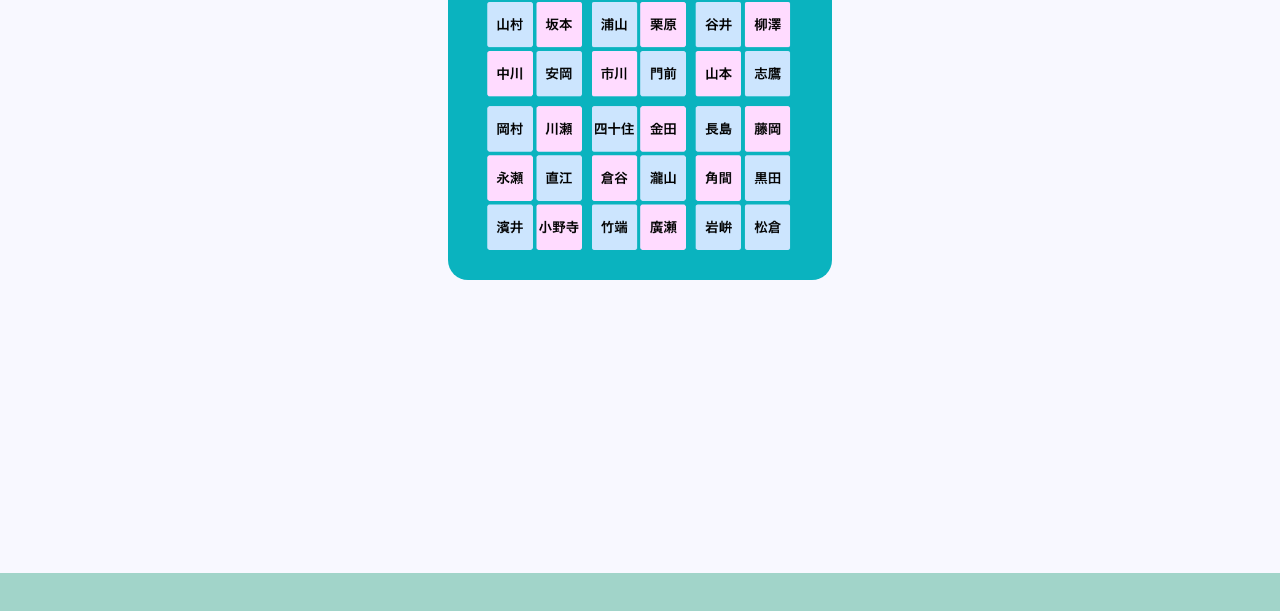
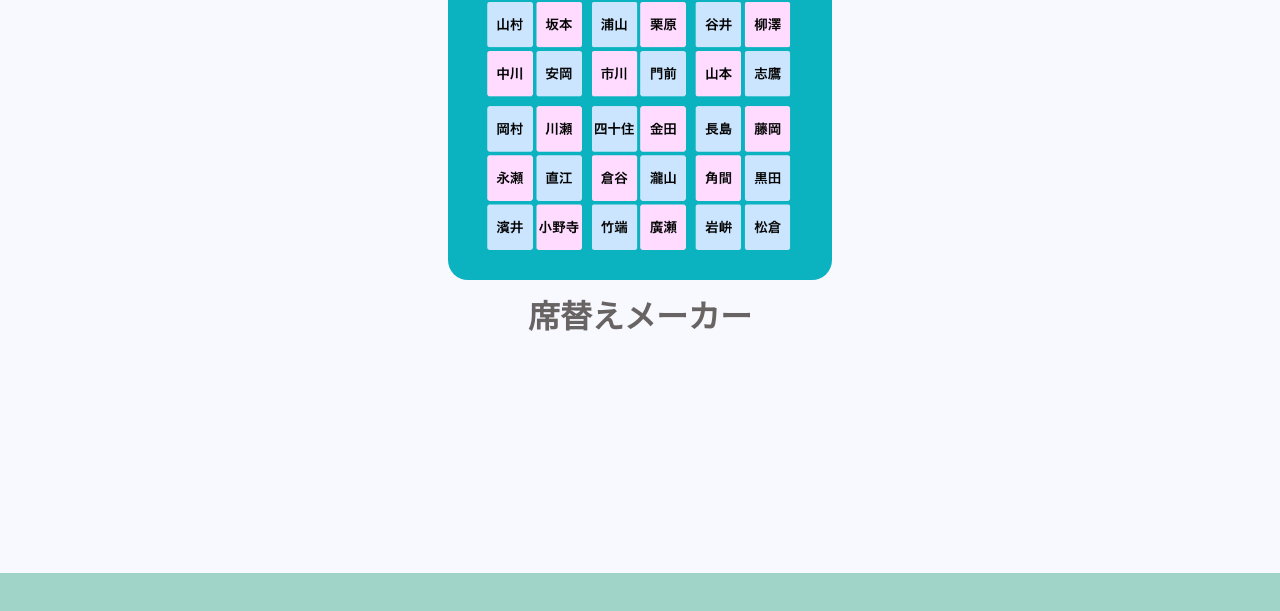
Before and after one commit to krpk1900/PortfolioSite, a Nuxt app: page / in a window 1280 px wide. Shown: the part 1707-2318 px from the top of the page. Built offline with nearby package versions, Linux system fonts and the light colour scheme; what vue-typer would draw is missing.

Commit message:
[Add] 席替えメーカーのタイトルを追加

```diff
--- a/pages/index.vue
+++ b/pages/index.vue
@@ -41,8 +41,19 @@
         <h2 class="div-title">Works</h2>
         <div class="works-item">
           <a href="https://sekigae.jp/" target="_blank">
-          <img class="sekigaemaker-img" src="/sekigae2.png" width="30%">
-        </a>
+            <img class="sekigaemaker-img" src="/sekigae2.png" width="30%">
+          </a>
+          <div class="text-center sekigaemaker-title">席替えメーカー</div>
+          <!--div class="text-center sekigaemaker-description">
+            生徒名と条件を入力するだけで座席の配置案を瞬時に出してくれるサービス。
+            ユーザー数は7,000人を突破。
+          </div-->
+
+
+          <!--v-card class="works-card" width="31%">
+            <v-card-title>席替えメーカー</v-card-title>
+            <v-card-text>生徒名と条件を入力するだけで、座席の配置案を瞬時に出してくれるサービス。ユーザー数は7,000人超。</v-card-text>
+          </v-card-->
         </div>
       </div>
 
@@ -115,6 +126,7 @@
   .name {
     font-size: 3em;
     font-weight: 600;
+    color: #696464;
   }
   .profile-img {
     border-radius: 50%;
@@ -135,6 +147,10 @@
     /*margin:0 auto;*/
     text-align: center;
   }
+  .works-card {
+    display: block;
+    margin: 1% auto;
+  }
   .sekigaemaker-img {
     border-radius: 20px;
     transition-duration: 0.2s;
@@ -142,6 +158,20 @@
   .sekigaemaker-img:hover {
     transform: scale(1.03,1.03);
     transition-duration: 0.2s;
+  }
+  .sekigaemaker-title {
+    font-size: 2em;
+    font-weight: 600;
+    color: #696464;
+    margin-top: 1%;
+  }
+  .sekigaemaker-description {
+    font-size: 1em;
+    font-weight: 550;
+    color: #696464;
+    margin: 0% auto;
+    width: 30%;
+
   }
   .skills {
     height: 100vh;
```
